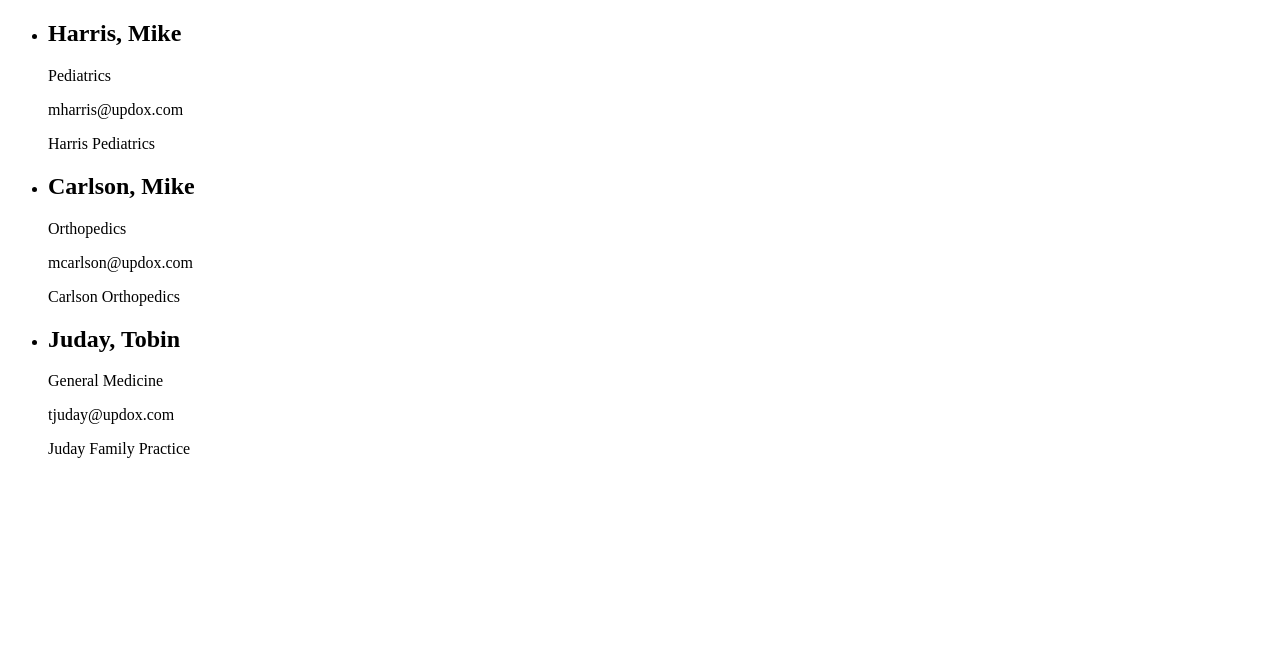
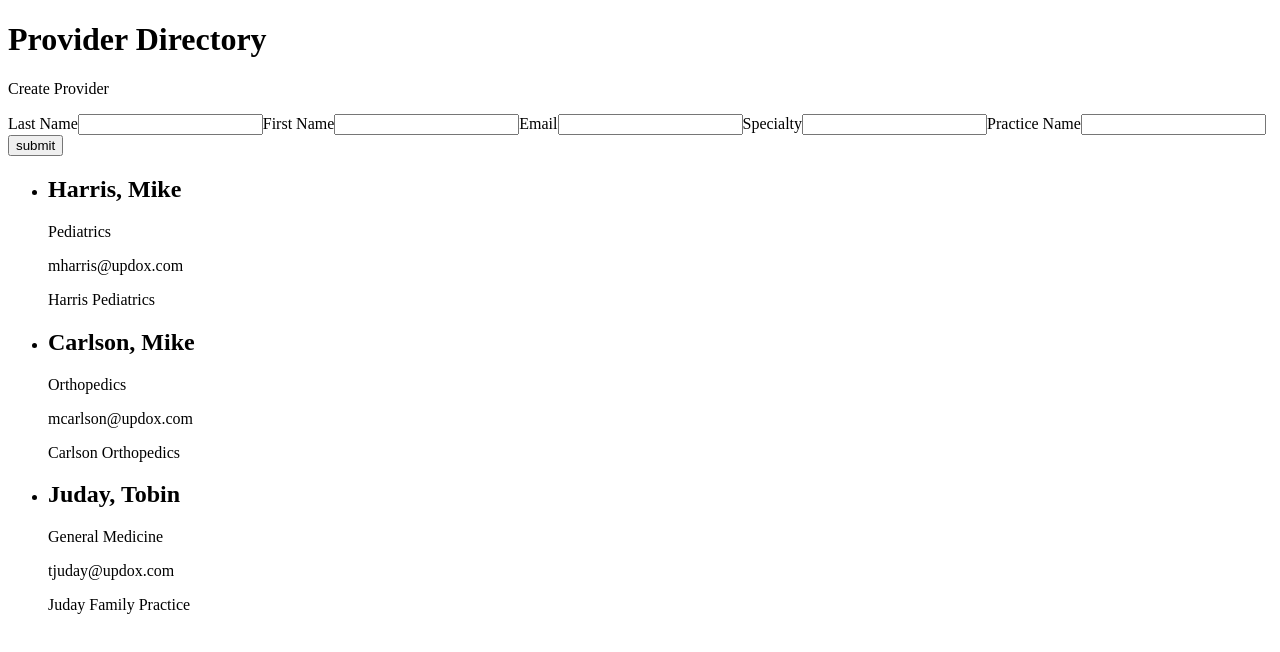
Before and after one commit to lahernandezb/provider-directory-2022, a React (Create React App) app: page / in a window 1280 px wide. Shown: the top 652 px of the page. Built offline with nearby package versions, Linux system fonts and the light colour scheme.

Commit message:
feat: add form html structure
Make all form inputs controlled inputs

```diff
--- a/src/App.tsx
+++ b/src/App.tsx
@@ -1,8 +1,11 @@
+import Form from "./components/Form/Form";
 import ProviderList from "./components/ProviderList/ProviderList";
 
 function App() {
   return (
-    <div className="App">
+    <div className="app">
+      <h1 className="app__heading">Provider Directory</h1>
+      <Form />
       <ProviderList />
     </div>
   );
--- /dev/null
+++ b/src/components/Form/Form.tsx
@@ -0,0 +1,90 @@
+import { useState } from "react";
+
+const Form = () => {
+  const [formState, setFormState] = useState({
+    lastName: "",
+    firstName: "",
+    email: "",
+    specialty: "",
+    practice: "",
+  });
+  const { lastName, firstName, email, specialty, practice } = formState;
+
+  const handleChange = (e: React.FormEvent<HTMLInputElement>) => {
+    setFormState({
+      ...formState,
+      [e.currentTarget.name]: e.currentTarget.value,
+    });
+  };
+
+  return (
+    <div className="form-container">
+      <p className="form-title">Create Provider</p>
+      <form className="form" action="submit">
+        <label htmlFor="lastName">
+          Last Name
+          <input
+            required
+            id="lastName"
+            name="lastName"
+            onChange={handleChange}
+            type="text"
+            value={lastName}
+            className="form__lastName"
+          />
+        </label>
+        <label htmlFor="firstName">
+          First Name
+          <input
+            required
+            id="firstName"
+            name="firstName"
+            onChange={handleChange}
+            type="text"
+            value={firstName}
+            className="form__firstName"
+          />
+        </label>
+        <label htmlFor="email">
+          Email
+          <input
+            required
+            id="email"
+            name="email"
+            onChange={handleChange}
+            type="text"
+            value={email}
+            className="form__email"
+          />
+        </label>
+        <label htmlFor="specialty">
+          Specialty
+          <input
+            required
+            id="specialty"
+            name="specialty"
+            onChange={handleChange}
+            type="text"
+            value={specialty}
+            className="form__specialty"
+          />
+        </label>
+        <label htmlFor="practice">
+          Practice Name
+          <input
+            required
+            id="practice"
+            name="practice"
+            onChange={handleChange}
+            type="text"
+            value={practice}
+            className="form__practice"
+          />
+        </label>
+        <input type="submit" value="submit" />
+      </form>
+    </div>
+  );
+};
+
+export default Form;
```
